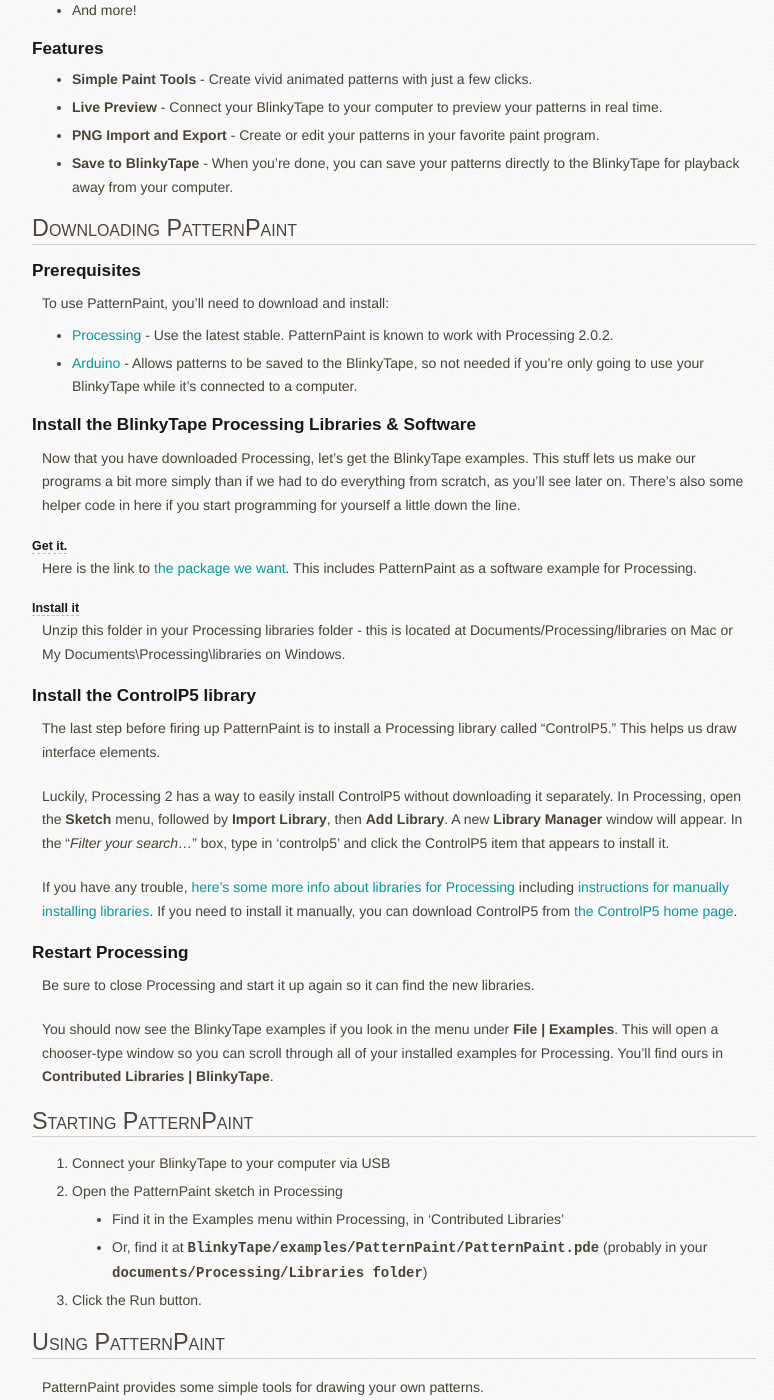
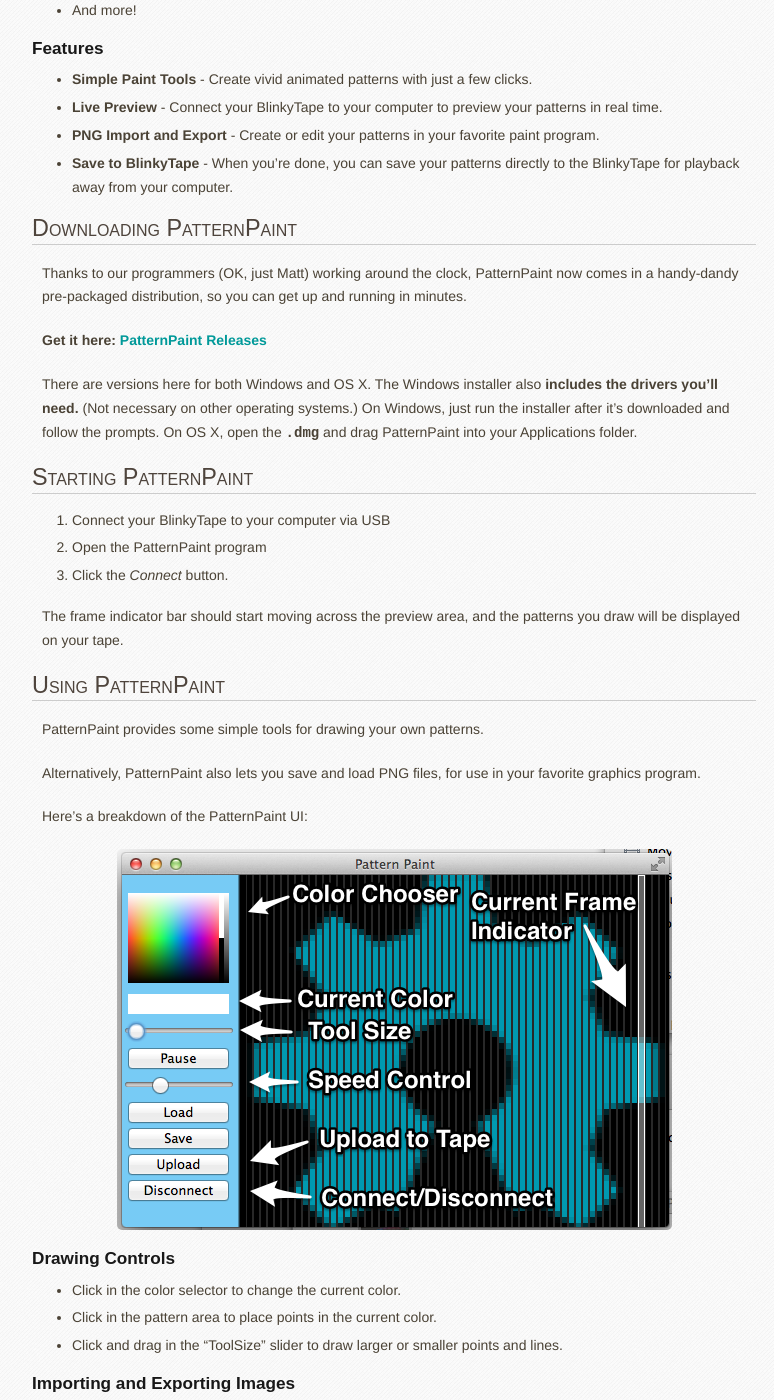
Before and after one commit to jravetch/blinkinlabs.github.io, a Jekyll site: the page built from software/_posts/2013-05-11-patternpaint.md, in a window 1280 px wide and 1400 px high, scrolled down 1046 px. Shown: the whole window, without its empty margins (118-892 px from the left). Built offline with Jekyll 4.4.1, drawn with Linux system fonts in a browser that asks for light colours; Markdown is read by kramdown in place of the engine named in the settings; some of the changed text lies outside the part shown.

Commit message:
Added info about PatternPaint release & Windows driver. Also quick update about ambitape

```diff
--- a/_includes/software/patternpaint-download.md
+++ b/_includes/software/patternpaint-download.md
@@ -1,39 +1,6 @@
 # Downloading PatternPaint
+Thanks to our programmers (OK, just Matt) working around the clock, PatternPaint now comes in a handy-dandy pre-packaged distribution, so you can get up and running in minutes.
 
-## Prerequisites
+**Get it here: [PatternPaint Releases](https://github.com/Blinkinlabs/PatternPaint/releases)**
 
-To use PatternPaint, you'll need to download and install:
-
-* [Processing](http://processing.org/download/) - Use the latest stable.  PatternPaint is known to work with Processing 2.0.2.
-* [Arduino](http://arduino.cc/en/Main/Software) - Allows patterns to be saved to the BlinkyTape, so not needed if you're only going to use your BlinkyTape while it's connected to a computer.
-
-## Install the BlinkyTape Processing Libraries & Software
-
-Now that you have downloaded Processing, let's get the BlinkyTape examples. This stuff lets us make our programs a bit more simply than if we had to do everything from scratch, as you'll see later on. There's also some helper code in here if you start programming for yourself a little down the line.
-
-### Get it.
-Here is the link to [the package we want](https://github.com/Blinkinlabs/BlinkyTape_Processing). This includes PatternPaint as a software example for Processing.<!--- we'll have to update this when there's a different download link --->
-
-### Install it
-Unzip this folder in your Processing libraries folder - this is located at Documents/Processing/libraries on Mac or My Documents\Processing\libraries on Windows.
-
-## Install the ControlP5 library
-The last step before firing up PatternPaint is to install a Processing library
-called "ControlP5." This helps us draw interface elements.
-
-Luckily, Processing 2 has a way to easily install ControlP5 without
-downloading it separately. In Processing, open the **Sketch** menu, followed by
-**Import Library**, then **Add Library**.  A new **Library Manager** window will
-appear. In the "*Filter your search...*" box, type in 'controlp5' and click the
-ControlP5 item that appears to install it.
-
-If you have any trouble, [here's some more info about libraries for Processing](http://processing.org/reference/libraries/) including [instructions for manually installing libraries](http://wiki.processing.org/w/How_to_Install_a_Contributed_Library).  If you need to install it manually, you can download ControlP5 from [the ControlP5 home page](http://www.sojamo.de/libraries/controlP5/).
-
-## Restart Processing
-
-Be sure to close Processing and start it up again so it can find the new libraries.
-
-You should now see the BlinkyTape examples if you look in the menu under
-**File | Examples**. This will open a chooser-type window so you can scroll
-through all of your installed examples for Processing.  You'll find ours in
-**Contributed Libraries | BlinkyTape**.
+There are versions here for both Windows and OS X.  The Windows installer also **includes the drivers you'll need.**  (Not necessary on other operating systems.) On Windows, just run the installer after it's downloaded and follow the prompts.  On OS X, open the `.dmg` and drag PatternPaint into your Applications folder.
--- a/software/_posts/2013-05-11-patternpaint.md
+++ b/software/_posts/2013-05-11-patternpaint.md
@@ -42,83 +42,53 @@
 # Starting PatternPaint
 
 1. Connect your BlinkyTape to your computer via USB
-2. Open the PatternPaint sketch in Processing
-    * Find it in the Examples menu within Processing, in 'Contributed Libraries'
-    * Or, find it at `BlinkyTape/examples/PatternPaint/PatternPaint.pde` (probably in your `documents/Processing/Libraries folder`)
-3. Click the Run button.
+2. Open the PatternPaint program
+3. Click the *Connect* button.
+
+The frame indicator bar should start moving across the preview area, and the patterns you draw will be displayed on your tape.
 
 # Using PatternPaint
 
 PatternPaint provides some simple tools for drawing your own patterns.
 
-Alternatively, PatternPaint also lets you save and load PNG files, for use in
-your favorite graphics program.
+Alternatively, PatternPaint also lets you save and load PNG files, for use in your favorite graphics program.
 
 Here's a breakdown of the PatternPaint UI:
 
-![PatternPaint Components](/images/{{page.img}}/PatternPaint-screenshot.png)
+![PatternPaint Components](/images/blinkytape/big/PatternPaintQT.png)
 
 ## Drawing Controls
 
 * Click in the color selector to change the current color.
 * Click in the pattern area to place points in the current color.
-    * Click and drag to draw straight lines.
 * Click and drag in the "ToolSize" slider to draw larger or smaller points and lines.
 
 ## Importing and Exporting Images
 
-* Click the "Load PNG Image" button to load a PNG image file.  The pattern area will resize to fit the new image.
+* Click the "Load" button to load a PNG image file.  The pattern area will resize to fit the new image.
     * A BlinkyTape has 60 LEDs, so use images that are 60px tall to fill the whole display!
-* Click the "Save PNG Image" button to save your current pattern as a PNG image.
+* Click the "Save" button to save your current pattern as a PNG image.
+    * This is a great way to save your favorite patterns for later.
 
 ## Live Preview Controls
 
 * The preview frame indicator highlights the frame that is currently displayed on your BlinkyTape.
 * Click the "Pause" button to pause or resume the live animation.
 * Click and drag in the "Speed" slider to make the animation preview move faster or slower.
-* When paused, use the Left and Right arrow keys to manually change which frame is displayed on your BlinkyTape.
+<!-- * When paused, use the Left and Right arrow keys to manually change which frame is displayed on your BlinkyTape. -->
 
 # Saving Your Pattern to the BlinkyTape
+One of the best features in PatternPaint is the ability to save patterns to your BlinkyTape for later. When you do this, the tape will play this pattern back whenever it's plugged in to a power source.
 
-**UPDATE 10/21/13:** This should now work on OS X!  Just make sure that you grab a fresh copy of the [BlinkyTape software package](/blinkytape/BlinkyTape.zip) (or follow the instructions [here](/blinkytape/docs/processing/) for the very freshest version) and that you also install something called the [AVR Crosspack, version 2013-02-12](http://www.obdev.at/products/crosspack/download.html/), which lets your Mac talk to the BlinkyTape controller board.
-
-Patterns are way more fun when they're saved on your BlinkyTape!  For the Mac types, the process shouldn't be too difficult.
-
-1. Fire up PatternPaint in Processing, as above.
-1. Draw the pattern you want to save.
-1. Ignore the **Save to BlinkyTape** button, and just press `CMD-l` instead. (That's a lower-case L, just in case you're wondering...)
-1. That's it!  Your tape should pause for a moment as it's uploading the new program, containing your custom pattern.
-
-If you're not on OS X, this process is a bit more manual, but it's still possible.  You'll just need a few files, including this [PatternTemplate Arduino file](/blinkytape/PatternTemplate.zip) which requires the [NeoPixel Library](https://github.com/adafruit/Adafruit_NeoPixel)
-
-1. Fire up PatternPaint in Processing, as above.
-1. Draw the pattern you want to save.
-1. Click **Save to BlinkyTape**.
-1. Quit PatternPaint so it will release control of your BlinkyTape.
-1. Press `CMD-k` (OS X) or `CTRL-k` (Windows and Linux) to open the PatternPaint sketch folder.
-1. Open the `PatternTemplate.ino` sketch in Arduino.
-1. Choose **File** | **Save As**.
-1. Give a name to your new Arduino sketch.  For example,"MyAwesomeAnimation".
-1. Drag and drop the `pov.h` file from your file browser into Arduino.
-1. Confirm that you want to overwrite `pov.h`.
-1. Check the **Tools** menu options in Arduino.
-    * Set **Board** to **Arduino Leonardo**.
-    * **Serial Port** should match the serial port for your BlinkyTape.
-	    * For Linux and OS X, this will be something like `/dev/tty.usbserialXXXXXX`.
-		* For Windows, this will be something like `COM6`.
-		* Your BlinkyTape must be connected to your computer for this step! :)
-1. Click the Upload button in Arduino.
-1. Once the upload is complete, you will see your pattern play back on the BlinkyTape!
-
-For more information on using your BlinkyTape with Arduino, as well as information about *how to return to the factory pattern*, [click here.](/blinkytape/docs/arduino/)
+When you've fine-tuned your pattern, just click the "Upload" button to save it to tape! You'll see a progress bar, and the tape will stop for a moment -- now your tape will remember its pattern after you've disconnected it from the computer!  Or just connect again to fine-tune.
 
 # Advanced Usage
 
-For folks who are comfortable making things in Arduino, here's a little more
-in-depth technical information about how the BlinkyTape works with PatternPaint.
+For folks who are comfortable making things in Arduino or Processing, here's a little more in-depth technical information about how the BlinkyTape works with PatternPaint.  If this perks up your ears, we'd recommend checking out the information for using BlinkyTape with [Arduino](/blinkytape/docs/arduino/) and [Processing.](/blinkytape/docs/processing/)
 
-You can use this information to save multiple animations to your BlinkyTape,
-create interactive programs that use animations, and more!
+You'll find another version of PatternPaint in the Processing blinkytape package. This one is great for hacking, but if it's not your cup of tea, you can find the source for the standalone QT-based version [right here](https://github.com/Blinkinlabs/PatternPaint/)
+
+You can use this stuff to save multiple animations to your BlinkyTape, create interactive programs that use animations, and more!
 
 ## How the BlinkyTape Plays Back Animations
 
@@ -129,10 +99,8 @@
 
 ## Chaining Multiple Animations
 
-We've created an example using multiple animations on the BlinkyTape.
-The BlinkyTape draws a rainbow until the button is pressed, at which point
-it finishes the painting by drawing NyanCat.
+We've created an example of multiple animations on the BlinkyTape. With this program, the BlinkyTape draws a rainbow until the button is pressed, at which point it finishes the painting by drawing NyanCat.
 
 ![Long NyanCat is Nyaaaaaaaaaaaan](/images/{{page.img}}/nyan-paint-long.jpg)
 
-You can find the code in the [NyanPaint](https://github.com/Blinkinlabs/BlinkyTape_Processing/tree/master/examples/KickstarterVideo/NyanPaint) example.
+You can find the code in the [NyanPaint](https://github.com/Blinkinlabs/BlinkyTape_Arduino/tree/master/examples/KickstarterVideo/NyanPaint) example.
```
Also changed, not shown: blinkytape/about/index.md (+4 -4 lines), blinkytape/index.md (+7 -3 lines), hacks/_posts/2013-05-27-ambitape.md (+8 -2 lines), images/blinkytape/big/PatternPaintQT.png (added).
